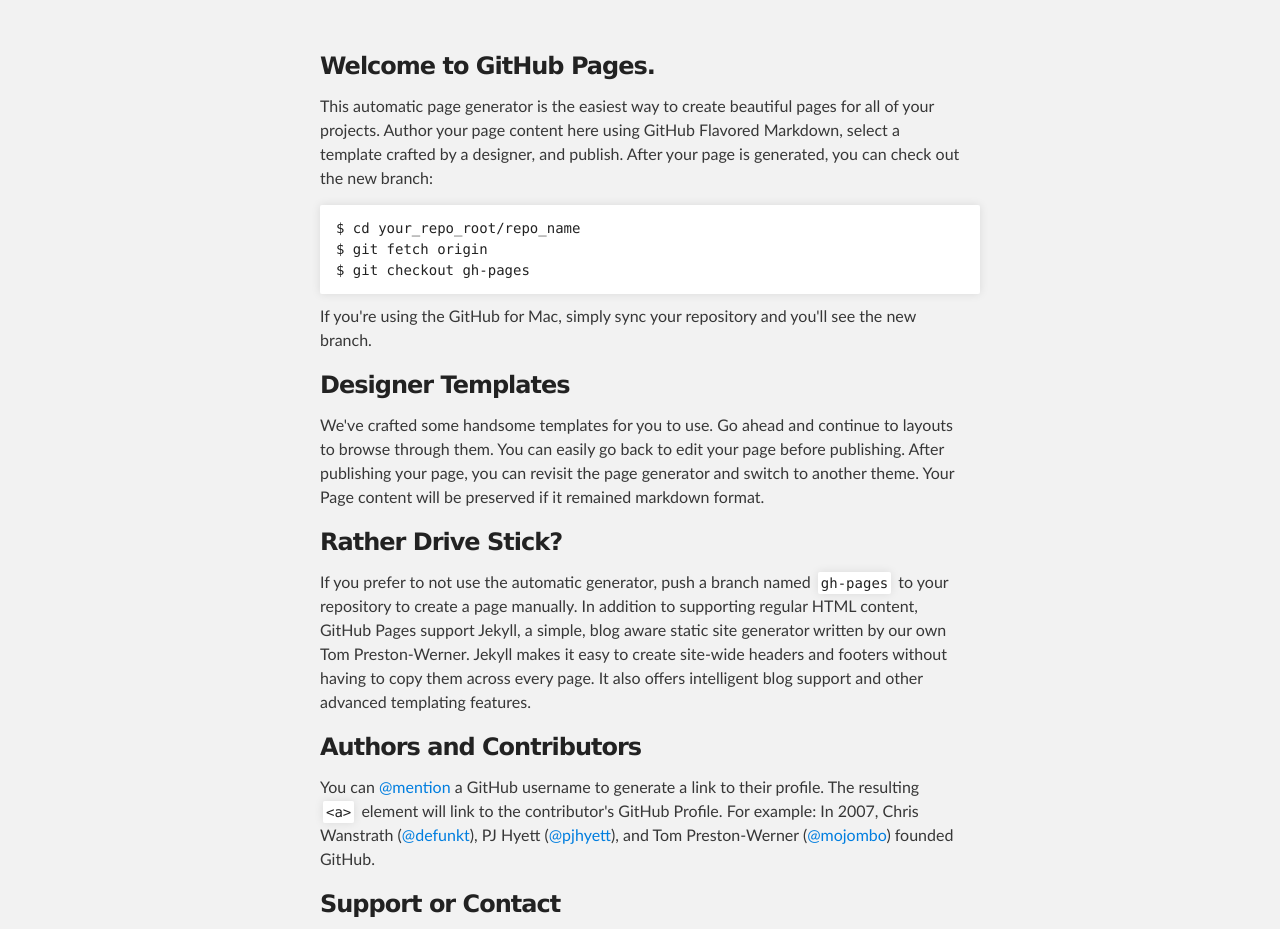
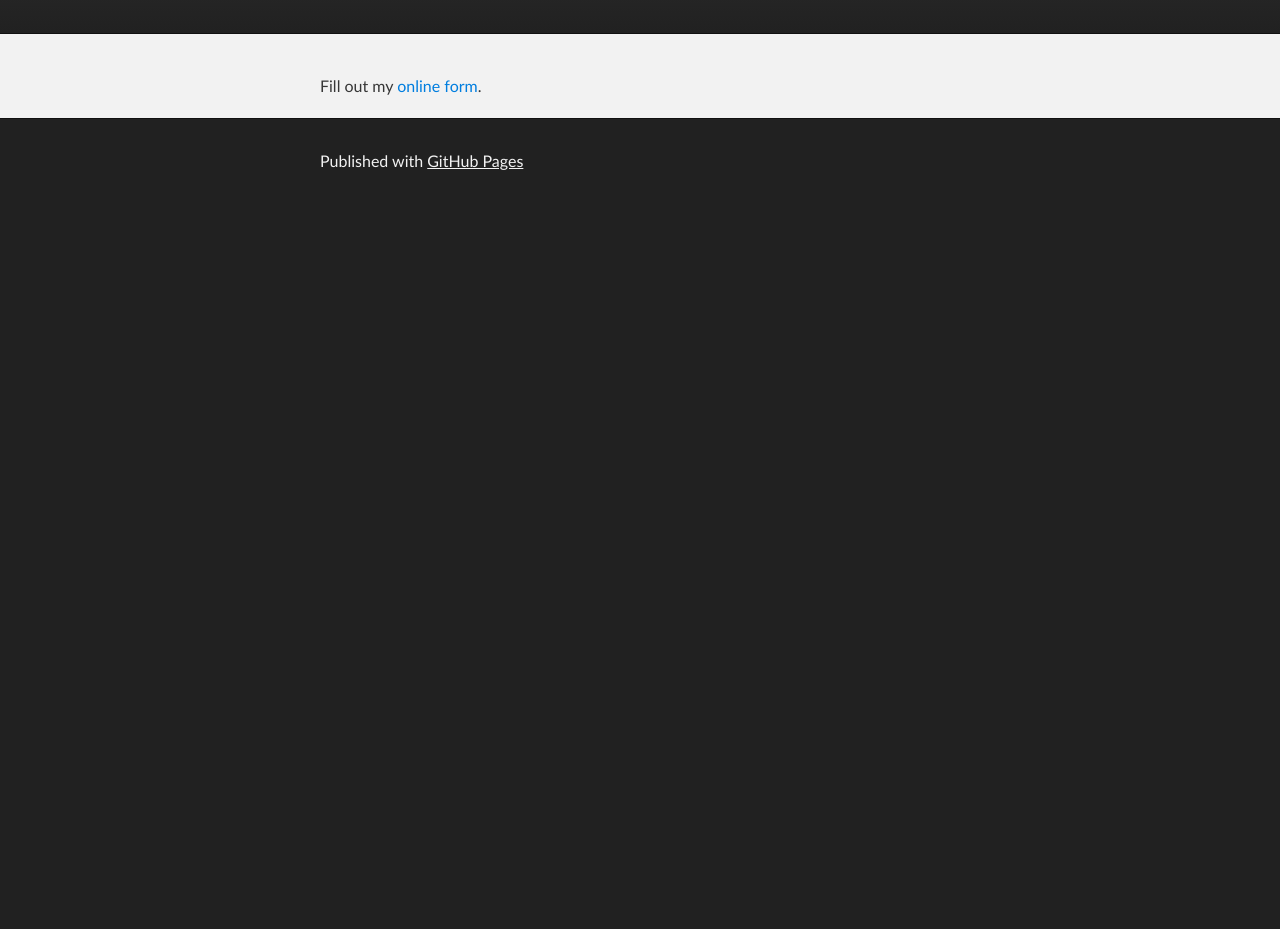
Before and after one commit to autumnv/autumnv.github.com, a plain HTML site: page index.html in a window 1280 px wide. Shown: the part 176-1105 px from the top of the page. After the commit the page ends 800 px from the top, so only its background shows below. Drawn offline with Linux system fonts and the light colour scheme.

Commit message:
Replace master branch with page content via GitHub

```diff
--- a/index.html
+++ b/index.html
@@ -4,11 +4,11 @@
   <head>
     <meta charset='utf-8' />
     <meta http-equiv="X-UA-Compatible" content="chrome=1" />
-    <meta name="description" content="autumnv.github.com : " />
+    <meta name="description" content="Autumn Village : Alpha Tester Signup" />
 
     <link rel="stylesheet" type="text/css" media="screen" href="stylesheets/stylesheet.css">
 
-    <title>autumnv.github.com</title>
+    <title>Autumn Village</title>
   </head>
 
   <body>
@@ -18,8 +18,8 @@
         <header class="inner">
           <a id="forkme_banner" href="https://github.com/autumnv">View on GitHub</a>
 
-          <h1 id="project_title">autumnv.github.com</h1>
-          <h2 id="project_tagline"></h2>
+          <h1 id="project_title">Autumn Village</h1>
+          <h2 id="project_tagline">Alpha Tester Signup</h2>
 
         </header>
     </div>
@@ -27,37 +27,11 @@
     <!-- MAIN CONTENT -->
     <div id="main_content_wrap" class="outer">
       <section id="main_content" class="inner">
-        <h3>
-<a name="welcome-to-github-pages" class="anchor" href="#welcome-to-github-pages"><span class="octicon octicon-link"></span></a>Welcome to GitHub Pages.</h3>
+        <div>
+Fill out my <a href="https://brandontreb.wufoo.com/forms/ml8cmh31e1vav1">online form</a>.
+</div>
 
-<p>This automatic page generator is the easiest way to create beautiful pages for all of your projects. Author your page content here using GitHub Flavored Markdown, select a template crafted by a designer, and publish. After your page is generated, you can check out the new branch:</p>
 
-<pre><code>$ cd your_repo_root/repo_name
-$ git fetch origin
-$ git checkout gh-pages
-</code></pre>
-
-<p>If you're using the GitHub for Mac, simply sync your repository and you'll see the new branch.</p>
-
-<h3>
-<a name="designer-templates" class="anchor" href="#designer-templates"><span class="octicon octicon-link"></span></a>Designer Templates</h3>
-
-<p>We've crafted some handsome templates for you to use. Go ahead and continue to layouts to browse through them. You can easily go back to edit your page before publishing. After publishing your page, you can revisit the page generator and switch to another theme. Your Page content will be preserved if it remained markdown format.</p>
-
-<h3>
-<a name="rather-drive-stick" class="anchor" href="#rather-drive-stick"><span class="octicon octicon-link"></span></a>Rather Drive Stick?</h3>
-
-<p>If you prefer to not use the automatic generator, push a branch named <code>gh-pages</code> to your repository to create a page manually. In addition to supporting regular HTML content, GitHub Pages support Jekyll, a simple, blog aware static site generator written by our own Tom Preston-Werner. Jekyll makes it easy to create site-wide headers and footers without having to copy them across every page. It also offers intelligent blog support and other advanced templating features.</p>
-
-<h3>
-<a name="authors-and-contributors" class="anchor" href="#authors-and-contributors"><span class="octicon octicon-link"></span></a>Authors and Contributors</h3>
-
-<p>You can <a href="https://github.com/blog/821" class="user-mention">@mention</a> a GitHub username to generate a link to their profile. The resulting <code>&lt;a&gt;</code> element will link to the contributor's GitHub Profile. For example: In 2007, Chris Wanstrath (<a href="https://github.com/defunkt" class="user-mention">@defunkt</a>), PJ Hyett (<a href="https://github.com/pjhyett" class="user-mention">@pjhyett</a>), and Tom Preston-Werner (<a href="https://github.com/mojombo" class="user-mention">@mojombo</a>) founded GitHub.</p>
-
-<h3>
-<a name="support-or-contact" class="anchor" href="#support-or-contact"><span class="octicon octicon-link"></span></a>Support or Contact</h3>
-
-<p>Having trouble with Pages? Check out the documentation at <a href="http://help.github.com/pages">http://help.github.com/pages</a> or contact <a href="mailto:support@github.com">support@github.com</a> and we’ll help you sort it out.</p>
       </section>
     </div>
 
```
Also changed, not shown: params.json (+1 -1 lines).
